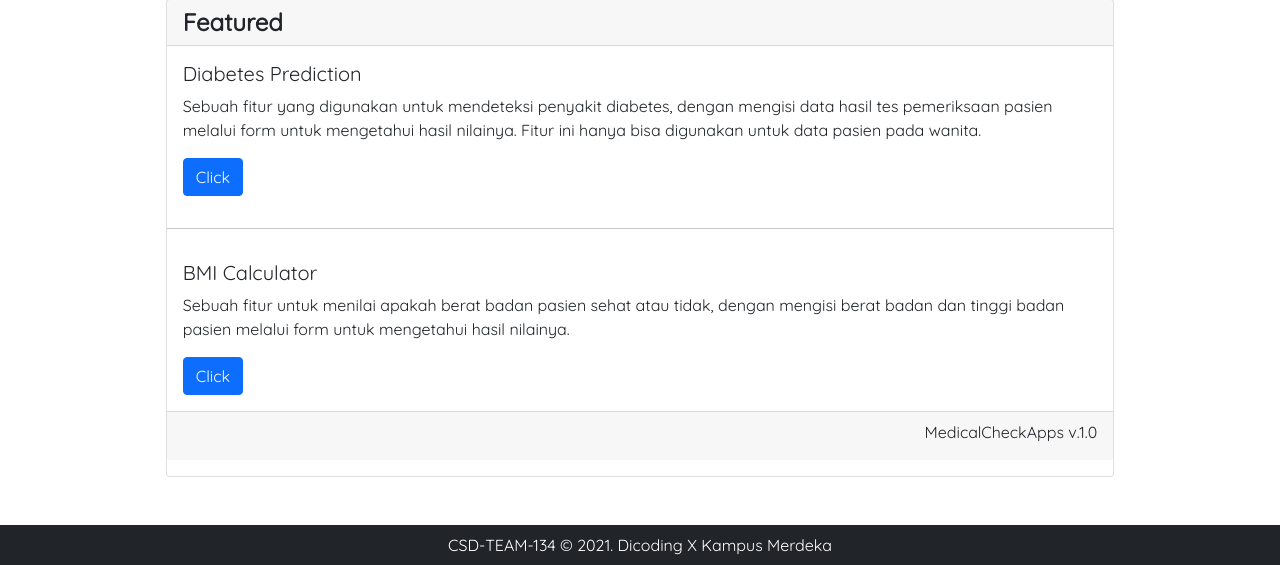
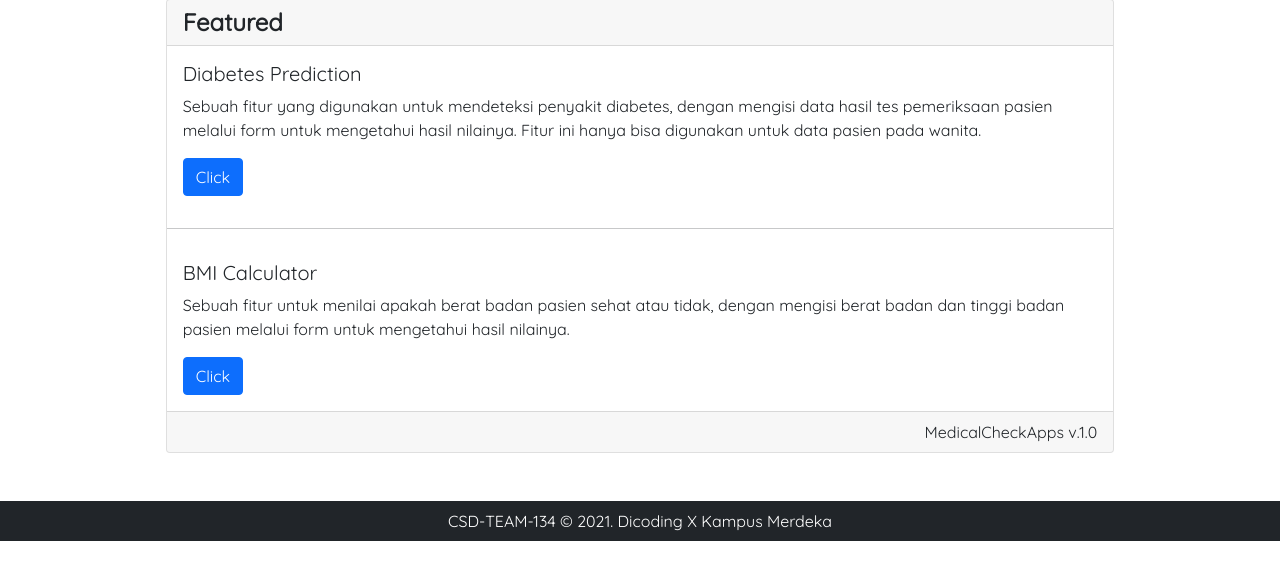
Before and after one commit to dan-dia/project-capstone-team-csd-134, a Flask app: page / in a window 1280 px wide. Shown: the part 281-846 px from the top of the page. After the commit the page ends 822 px from the top, so only its background shows below. Run offline with Flask 2, Linux system fonts and the light colour scheme; some libraries are stand-ins or nearby versions.

Commit message:
Menghapus block classFooter dan set margin pada komponen class card-footer

```diff
--- a/templates/index.html.jinja
+++ b/templates/index.html.jinja
@@ -28,10 +28,8 @@
                     berat badan dan tinggi badan pasien melalui form untuk mengetahui hasil nilainya.</p>
                 <a href="/bmi" class="btn btn-primary">Click</a>
             </div>
-            <p class="card-footer text-sm-end pb-3">MedicalCheckApps v.1.0</p>
+            <p class="card-footer text-sm-end m-0">MedicalCheckApps v.1.0</p>
         </div>
     </div>
 </div>
 {% endblock %}
-
-{% block classFooter %}fixed-bottom{% endblock %}
```
